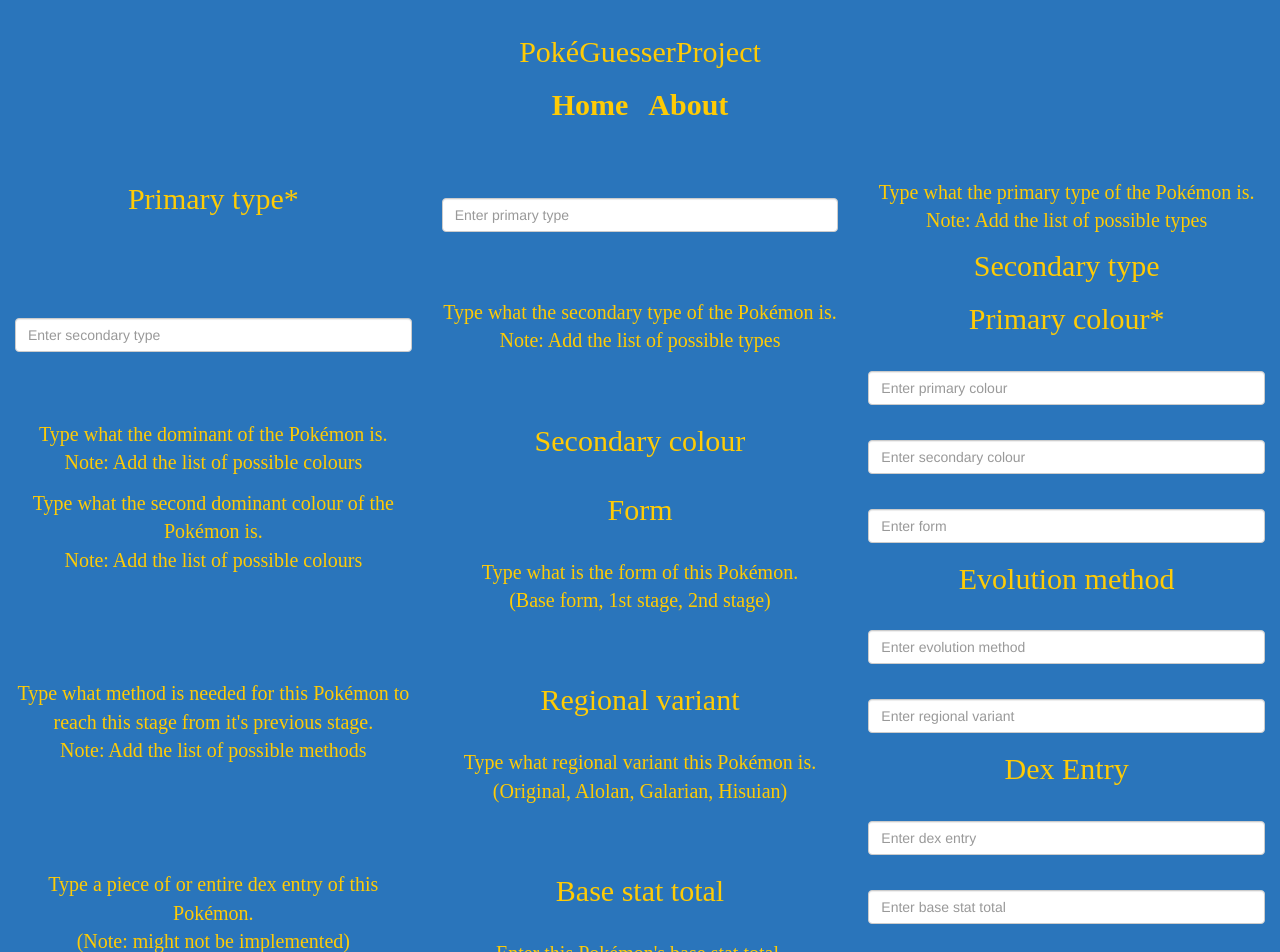
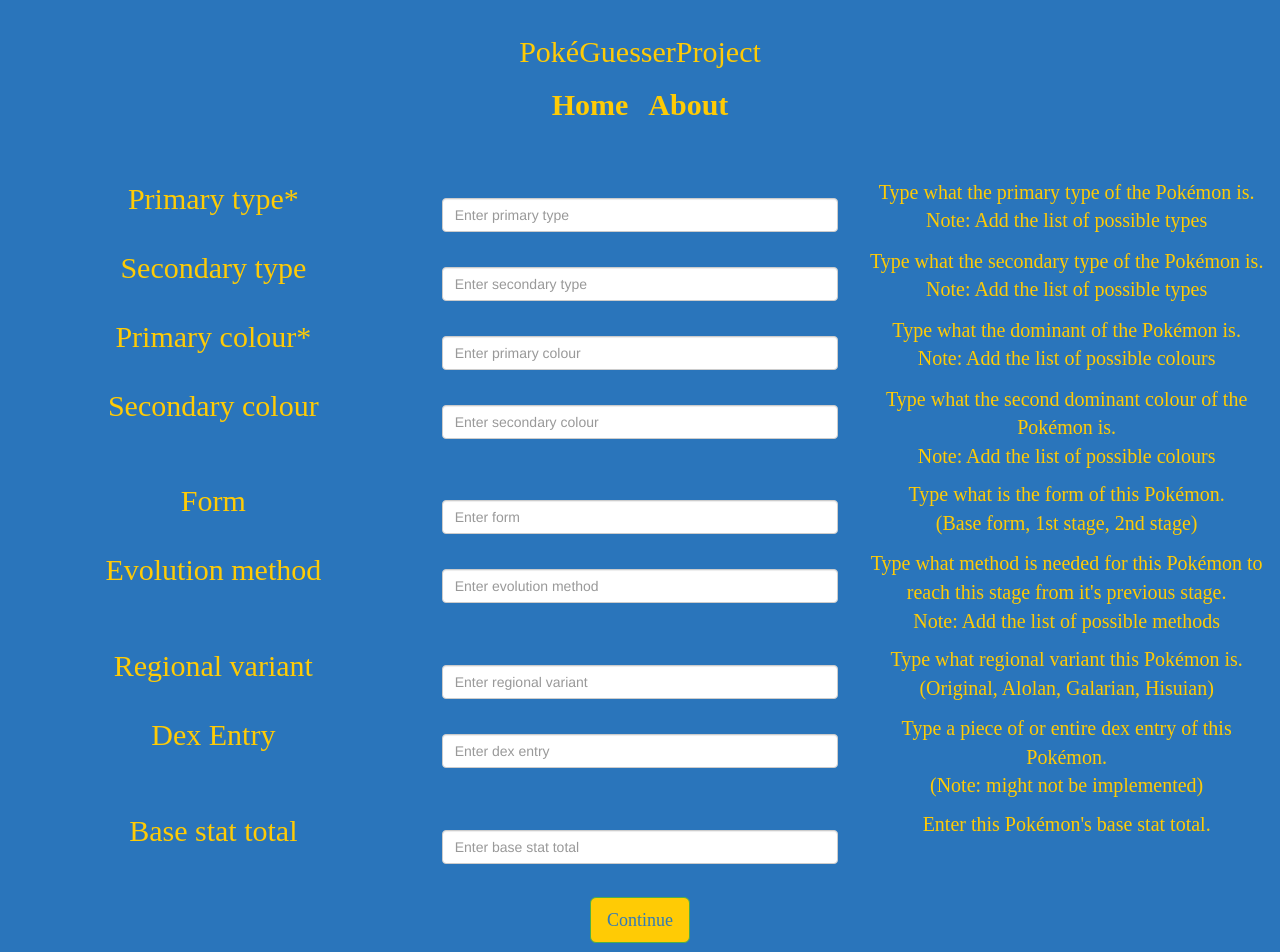
Before and after one commit to inincevic/WebApps-Project-Frontend, a Vue app: page /guest in a window 1280 px wide. Shown: the top 952 px of the page. Built offline with nearby package versions, Linux system fonts and the light colour scheme; a web font is replaced by a local one.

Commit message:
Fixed up Guest appearance

```diff
--- a/src/views/Guest.vue
+++ b/src/views/Guest.vue
@@ -24,9 +24,9 @@
           Note: Add the list of possible types
         </p>
       </div>
+    </div>
 
-      <div class="w-100"></div>
-
+    <div class="row">
       <div class="col-xs-4 col-sm-4 col-md-4 col-lg-4">
         <p class="normal_text">Secondary type</p>
       </div>
@@ -50,9 +50,9 @@
           Note: Add the list of possible types
         </p>
       </div>
+    </div>
 
-      <div class="w-100"></div>
-
+    <div class="row">
       <div class="col-xs-4 col-sm-4 col-md-4 col-lg-4">
         <p class="normal_text">Primary colour*</p>
       </div>
@@ -76,9 +76,9 @@
           Note: Add the list of possible colours
         </p>
       </div>
+    </div>
 
-      <div class="w-100"></div>
-
+    <div class="row">
       <div class="col-xs-4 col-sm-4 col-md-4 col-lg-4">
         <p class="normal_text">Secondary colour</p>
       </div>
@@ -102,9 +102,9 @@
           Note: Add the list of possible colours
         </p>
       </div>
+    </div>
 
-      <div class="w-100"></div>
-
+    <div class="row">
       <div class="col-xs-4 col-sm-4 col-md-4 col-lg-4">
         <p class="normal_text">Form</p>
       </div>
@@ -128,9 +128,9 @@
           (Base form, 1st stage, 2nd stage)
         </p>
       </div>
+    </div>
 
-      <div class="w-100"></div>
-
+    <div class="row">
       <div class="col-xs-4 col-sm-4 col-md-4 col-lg-4">
         <p class="normal_text">Evolution method</p>
       </div>
@@ -154,9 +154,9 @@
           it's previous stage. <br />Note: Add the list of possible methods
         </p>
       </div>
+    </div>
 
-      <div class="w-100"></div>
-
+    <div class="row">
       <div class="col-xs-4 col-sm-4 col-md-4 col-lg-4">
         <p class="normal_text">Regional variant</p>
       </div>
@@ -180,9 +180,9 @@
           (Original, Alolan, Galarian, Hisuian)
         </p>
       </div>
+    </div>
 
-      <div class="w-100"></div>
-
+    <div class="row">
       <div class="col-xs-4 col-sm-4 col-md-4 col-lg-4">
         <p class="normal_text">Dex Entry</p>
       </div>
@@ -206,9 +206,9 @@
           (Note: might not be implemented)
         </p>
       </div>
+    </div>
 
-      <div class="w-100"></div>
-
+    <div class="row">
       <div class="col-xs-4 col-sm-4 col-md-4 col-lg-4">
         <p class="normal_text">Base stat total</p>
       </div>
```
